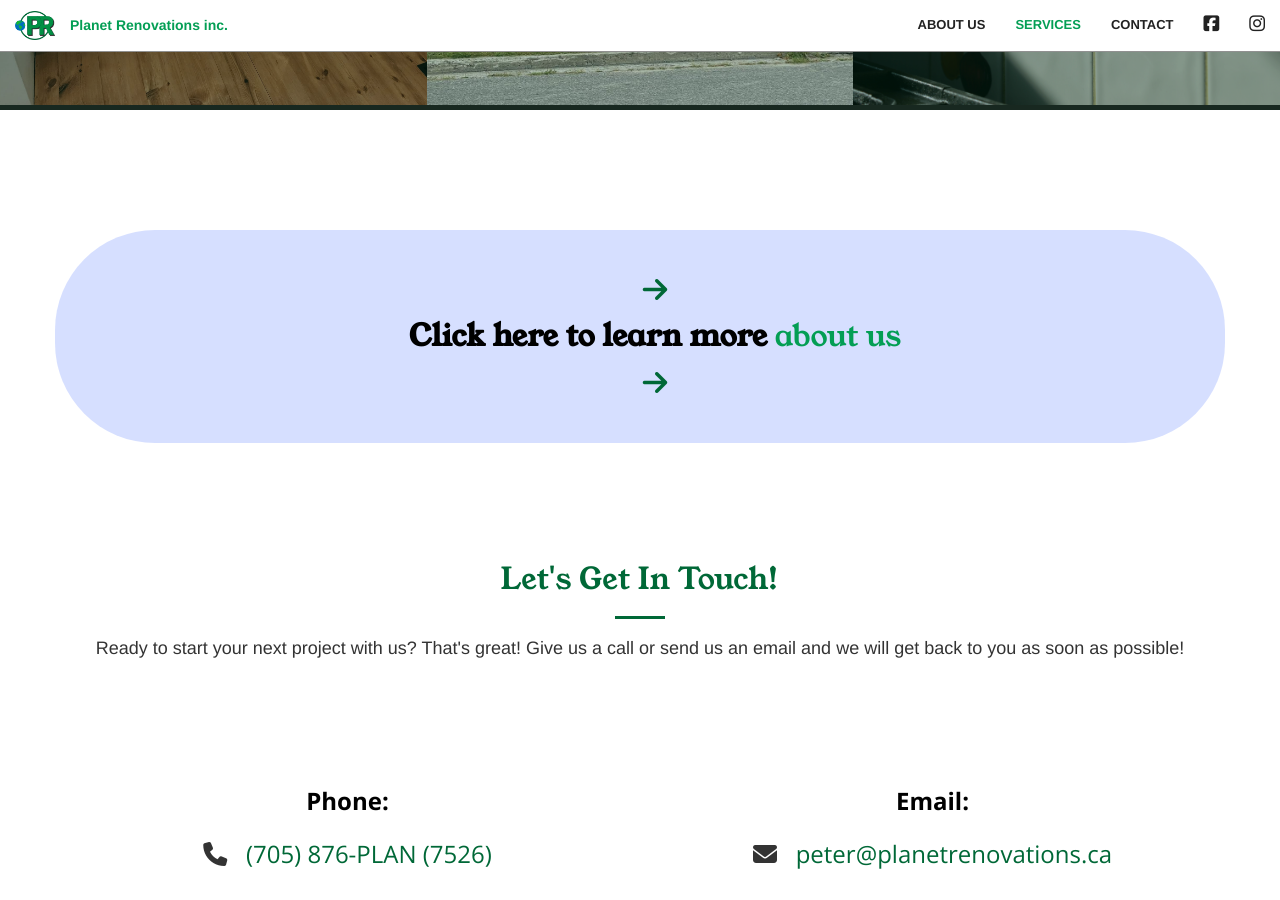
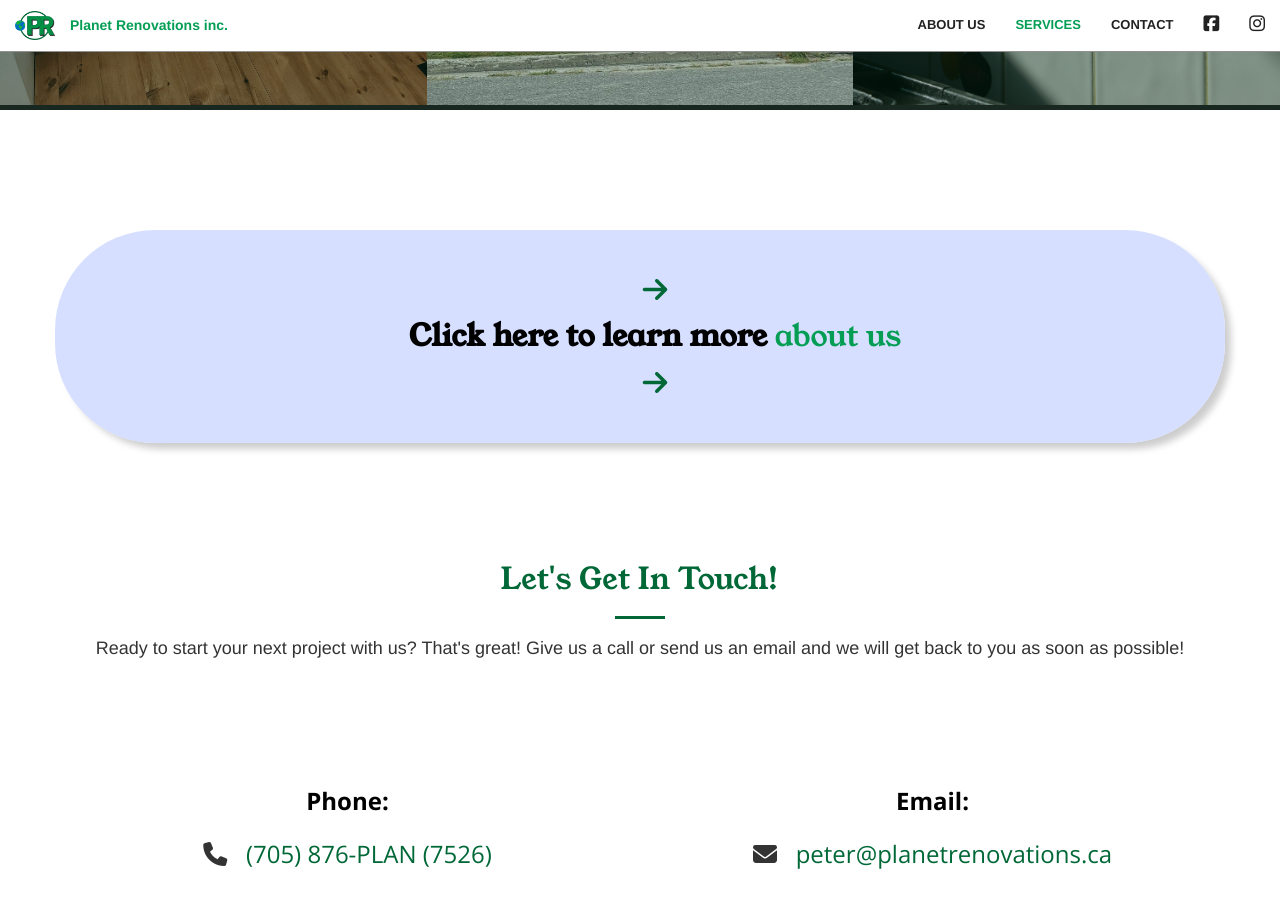
Before and after one commit to ndesanto/renos, a Jekyll site: the page built from index.html, in a window 1280 px wide and 900 px high, scrolled down 2682 px. Built offline with Jekyll 4.4.1, drawn with Linux system fonts in a browser that asks for light colours; nearby versions of some CDN libraries.

Commit message:
add drop shadow

```diff
--- a/_sass/_base.scss
+++ b/_sass/_base.scss
@@ -496,9 +496,8 @@ footer {
     margin-top: 12rem;
     border: 0 solid $theme-primary;
     border-radius: 10rem;
-
-
     background-color: #ced9ffd2;
+    box-shadow: 7px 7px 7px -1px rgba(0, 0, 0, 0.2);
 
     font-family:'Helvetica Neue', Arial, sans-serif;
     h2 {
```
